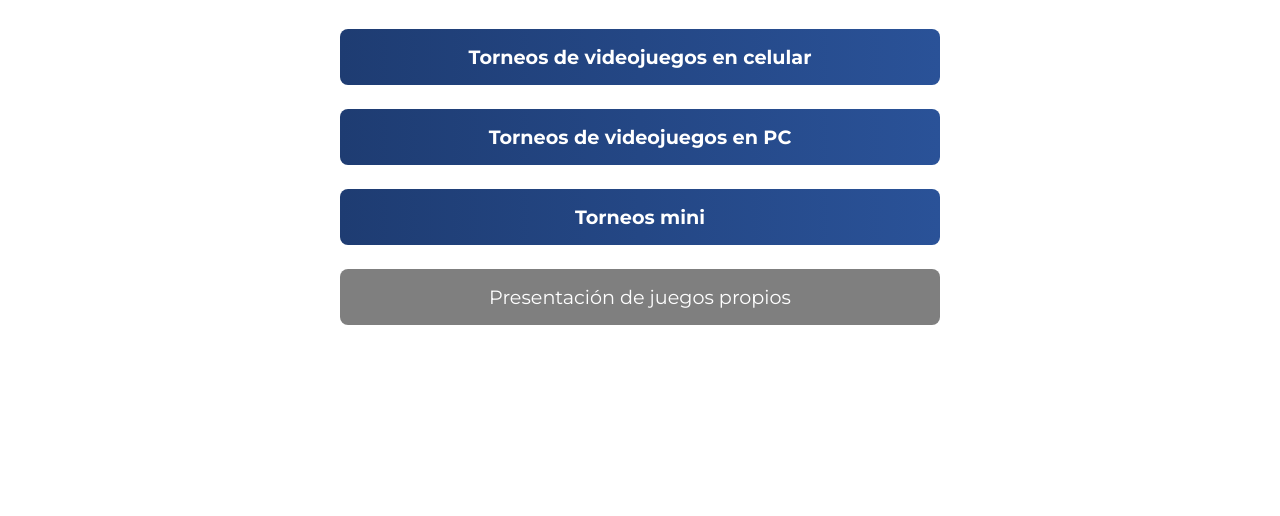
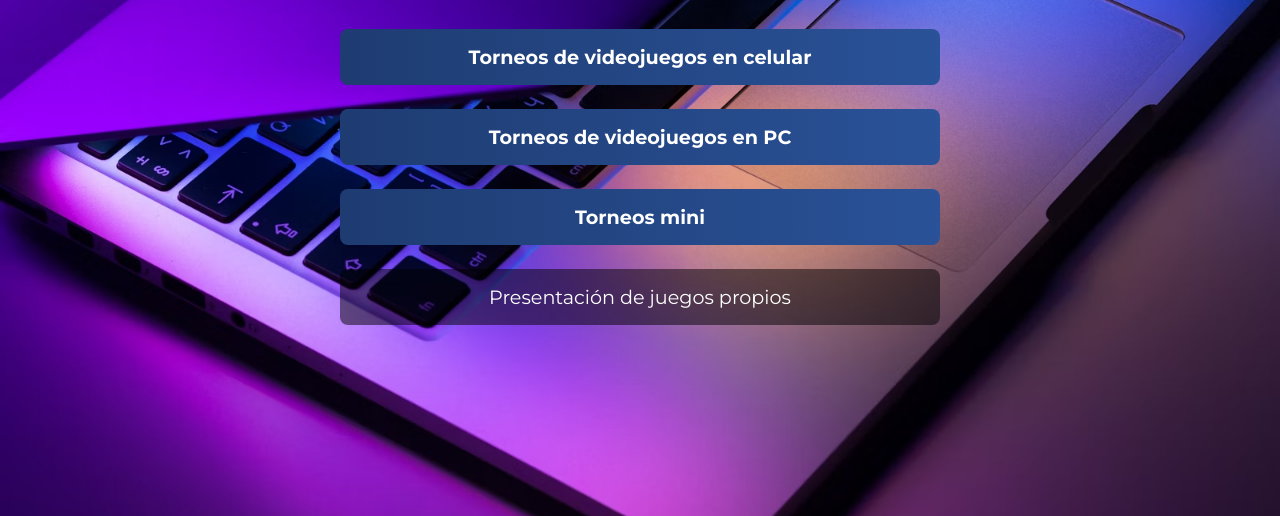
Before and after one commit to MonicaBerigozzi/proagames, a plain HTML site: page menu.html in a window 1280 px wide. Shown: the part 284-800 px from the top of the page. Drawn offline with Linux system fonts and the light colour scheme.

Commit message:
Update menu.html

```diff
--- a/menu.html
+++ b/menu.html
@@ -13,7 +13,7 @@
 
     body {
       font-family: 'Montserrat', sans-serif;
-      background: url('/proagamea/imagenes/imagenmenu.avif') no-repeat center center;
+      background: url('imagenes/imagenmenu.avif') no-repeat center center;
       background-size: cover;
       background-attachment: fixed;
       color: white;
```
